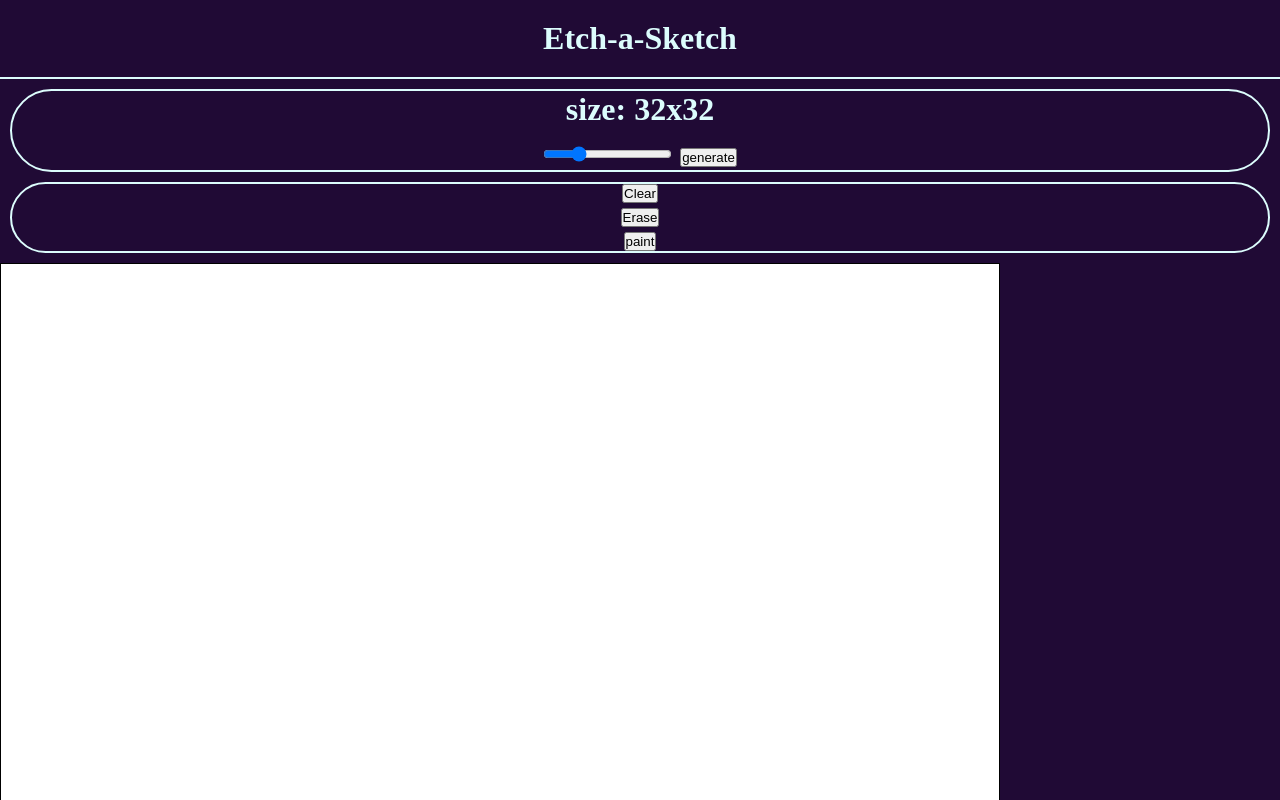
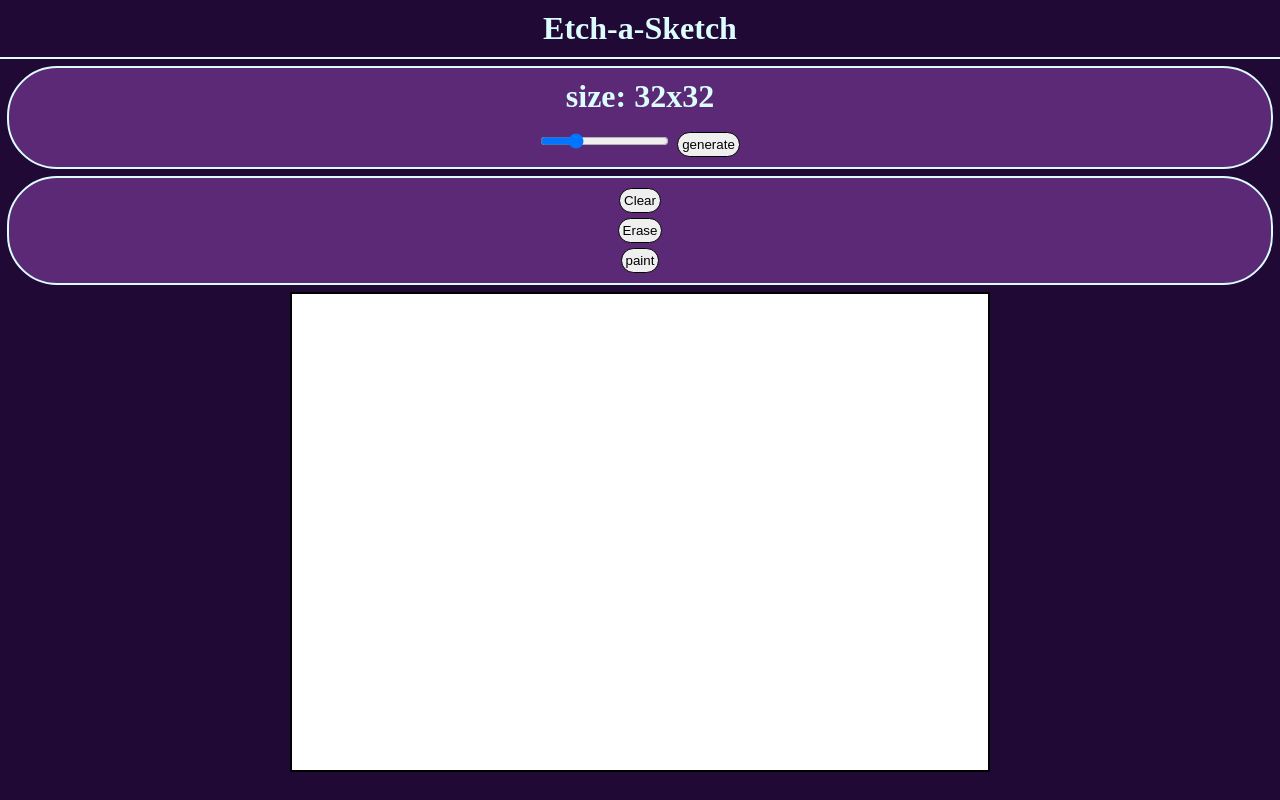
Before and after one commit to gabbeeto/OdinProject-Etch-a-Sketch, a plain HTML site: page index.html in a window 1280 px wide. Both pictures are taken after a click on the button "generate". Shown: the top 800 px of the page. Drawn offline with Linux system fonts and the light colour scheme.

Commit message:
make the page look a little bit better

```diff
--- a/js.js
+++ b/js.js
@@ -70,7 +70,9 @@ unPaint(e);
 const EASContainer = document.querySelector('#EASContainer');
 
 function generateEtchASketchWithSizeInMind(){
-EASContainer.style.cssText = `grid-template-columns: repeat(${slice.value},1fr); grid-template-rows: repeat(${slice.value},1fr); `;
+clearTheDrawing();
+document.querySelector('#optionsContainer2').style.cssText = 'display: flex';
+EASContainer.style.cssText = `display: grid; grid-template-columns: repeat(${slice.value},1fr); grid-template-rows: repeat(${slice.value},1fr); `;
 
 for(let index = 0; Number(slice.value * slice.value) > index; index++){
 div = document.createElement('div');
--- a/style.css
+++ b/style.css
@@ -15,30 +15,48 @@ header{
 display: flex;
 justify-content: center;
 align-items: center;
-padding: 20px 0;
+padding: 10px 0;
 border-bottom: 2px solid #DCFDFD;
+}
+
+button{
+border: 1px solid black;
+border-radius: 20px;
+padding: 4px;
+
 }
 
 #optionsContainer, #optionsContainer2{
 margin:5px;
 border: 2px solid #DCFDFD;
+background-color: #5B2975;
 display: flex;
 flex-direction: column;
 gap: 5px;
 align-items: center;
 border-radius: 50px;
-margin: 10px;
+margin: 7px;
+padding: 10px;
+}
+
+#optionsContainer2{
+display: none;
 }
 
 #EASContainer{
 border: 1px solid black;
-display: grid;
-grid-template-columns: repeat(128,1fr);
-grid-template-rows: repeat(128,1fr);
-width: 1000px;
-height: 1000px;
+display: none;
+width: 700px;
+height: 480px;
 flex: 0;
+border: 2px solid black;
+margin: auto;
 }
+
+.painted{
+background-color: black;
+}
+
 
 .notPainted{
 background-color: white;
```
